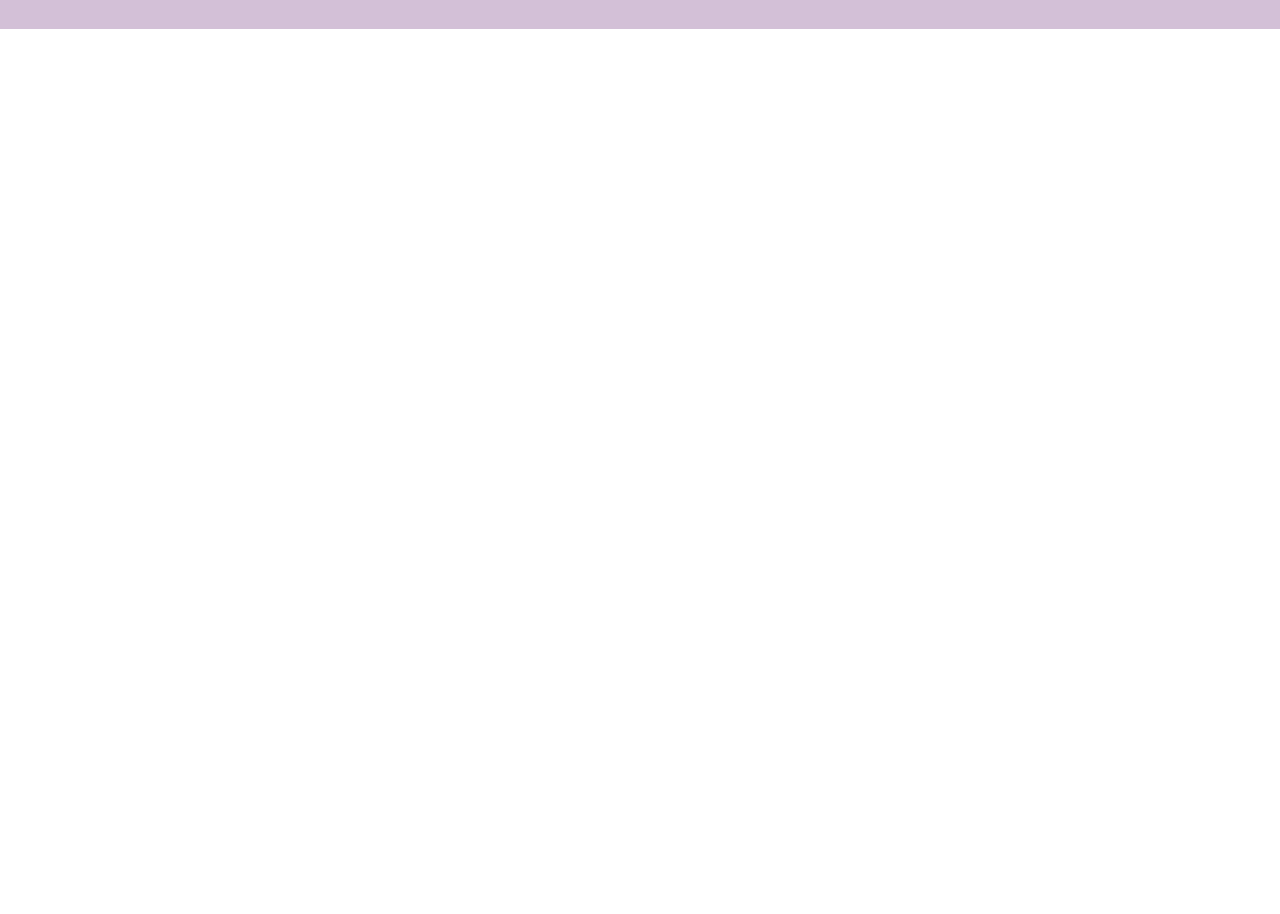
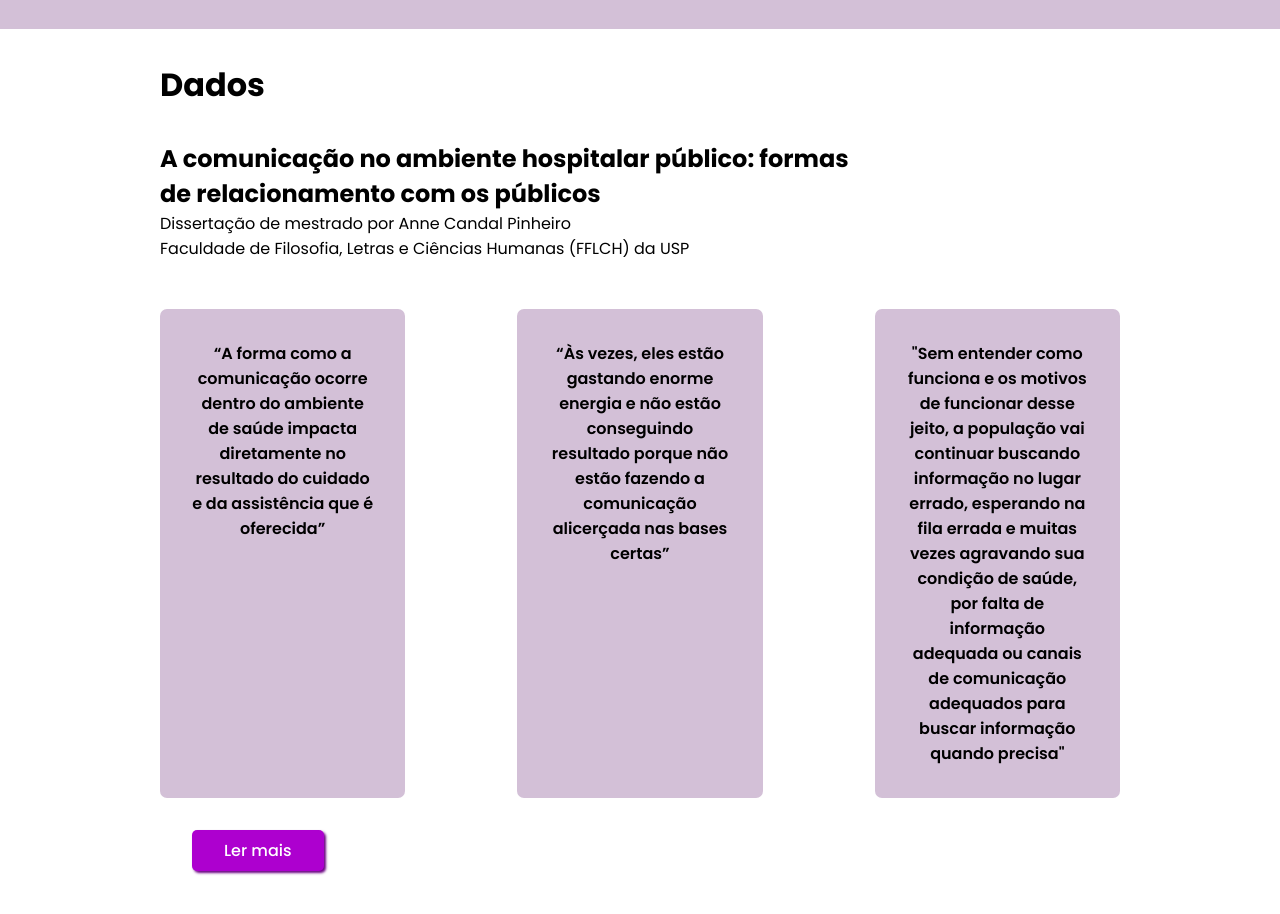
Before and after one commit to Rafafaaa-FIAP/CHL01-landing-page, a plain HTML site: page index.html in a window 1280 px wide. Shown: the part 522-1436 px from the top of the page. Before the commit the page ends 800 px from the top, so only its background shows below. Drawn offline with Linux system fonts and the light colour scheme.

Commit message:
feat: adding data section

```diff
--- a/index.html
+++ b/index.html
@@ -44,6 +44,24 @@
 
   <section></section>
 
+  <section id="data">
+    <h1>Dados</h1>
+    <div id="data-fonts">
+      <h2>A comunicação no ambiente hospitalar público: formas de relacionamento com os públicos</h2>
+      <p>Dissertação de mestrado por Anne Candal Pinheiro</p>
+      <p>Faculdade de Filosofia, Letras e Ciências Humanas (FFLCH) da USP</p>
+    </div>
+    <div id="mentions">
+      <p class="mentions">“A forma como a comunicação ocorre dentro do ambiente de saúde impacta diretamente no resultado do cuidado e da assistência que é oferecida”</p>
+      <p class="mentions">“Às vezes, eles estão gastando enorme energia e não estão conseguindo resultado porque não estão fazendo a comunicação alicerçada nas bases certas”</p>
+      <p class="mentions">"Sem entender como funciona e os motivos de funcionar desse jeito, a população vai continuar buscando informação no lugar errado, esperando na fila errada e muitas vezes agravando sua condição de saúde, por falta de informação adequada ou canais de comunicação adequados para buscar informação quando precisa"</p>
+    </div>
+    <a href="https://www.teses.usp.br/teses/disponiveis/8/8161/tde-28092023-161606/pt-br.php" target="_blank">
+      <button  class="default"> Ler mais</button>
+    </a>
+
+  </section>
+
   <script src="./script.js"></script>
 </body>
 </html>
--- a/styles.css
+++ b/styles.css
@@ -90,3 +90,41 @@ div#banner-left {
 div#banner-right {
   width: 25rem;
 }
+
+section#data{
+  padding:2rem 10rem;
+}
+
+div#data-fonts{
+  padding-top:2rem;
+}
+
+div#mentions{
+display: flex;
+gap: 7rem;
+padding-top: 3rem;
+justify-content: space-around;
+}
+
+.mentions{
+  font-weight: 600;
+  color: ;
+  width: 20rem;
+  text-align: center;
+  padding: 2rem 2rem;
+  background-color: var(--colors-background-2);
+  border-radius: 7px;
+  transform: scale(1);
+}
+
+div#data-fonts h2{
+width: 45rem;
+}
+
+section#data h1{
+  font-size: 2rem;
+}
+
+section#data button{
+  margin: 2rem;
+}
```
